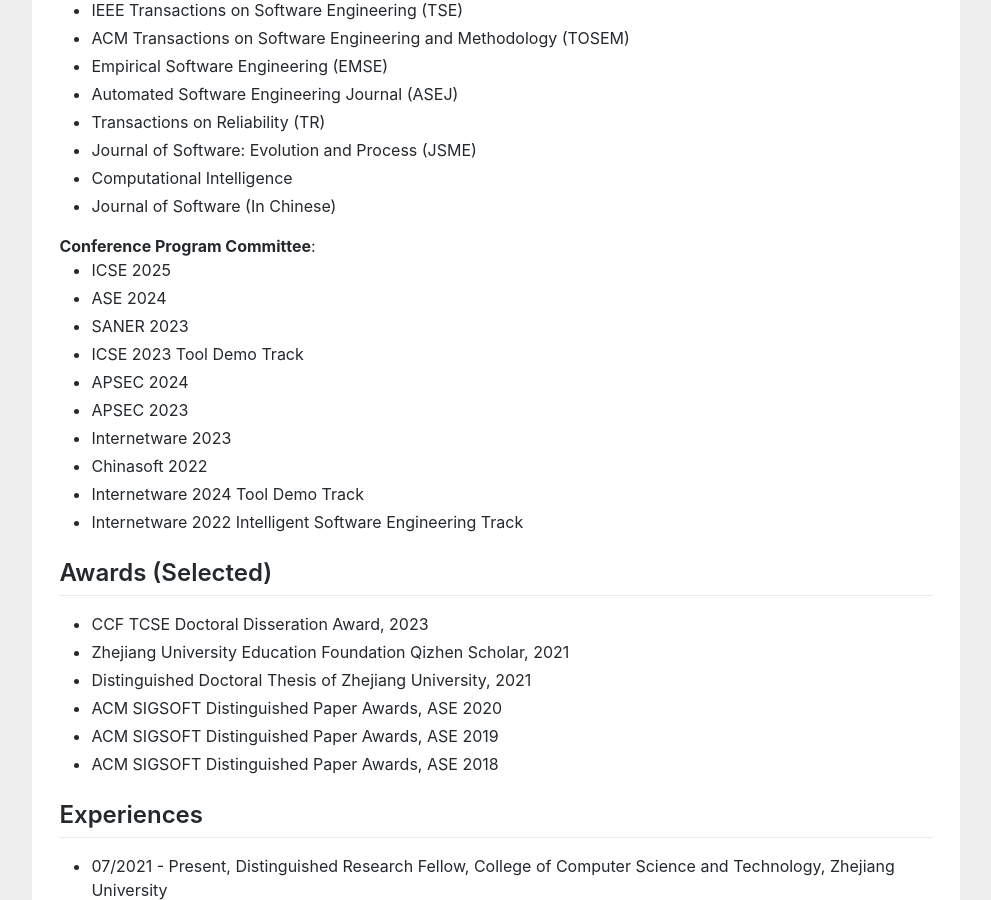
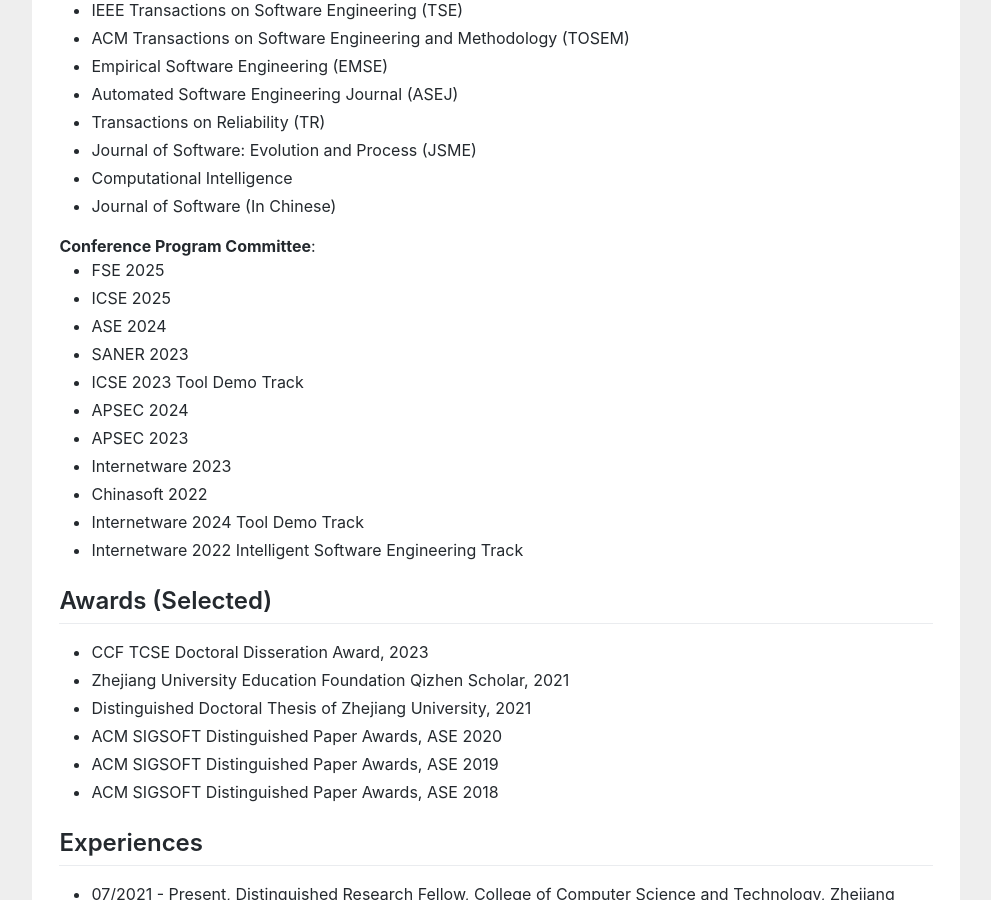
Before and after one commit to zhongxin-liu/zhongxin-liu.github.io, a Jekyll site: the page index.html, which Jekyll copies as it is, in a window 1280 px wide and 900 px high, scrolled down 3643 px. Shown: the whole window, without its empty margins (144-1135 px from the left). Built offline with Jekyll 4.4.1, drawn with Linux system fonts in a browser that asks for light colours.

Commit message:
Update index.html

```diff
--- a/index.html
+++ b/index.html
@@ -288,6 +288,7 @@
 
 				<b>Conference Program Committee</b>:
 				<ul>
+					<li>FSE 2025</li>
 					<li>ICSE 2025</li>
 					<li>ASE 2024</li>
 					<li>SANER 2023</li>
```
